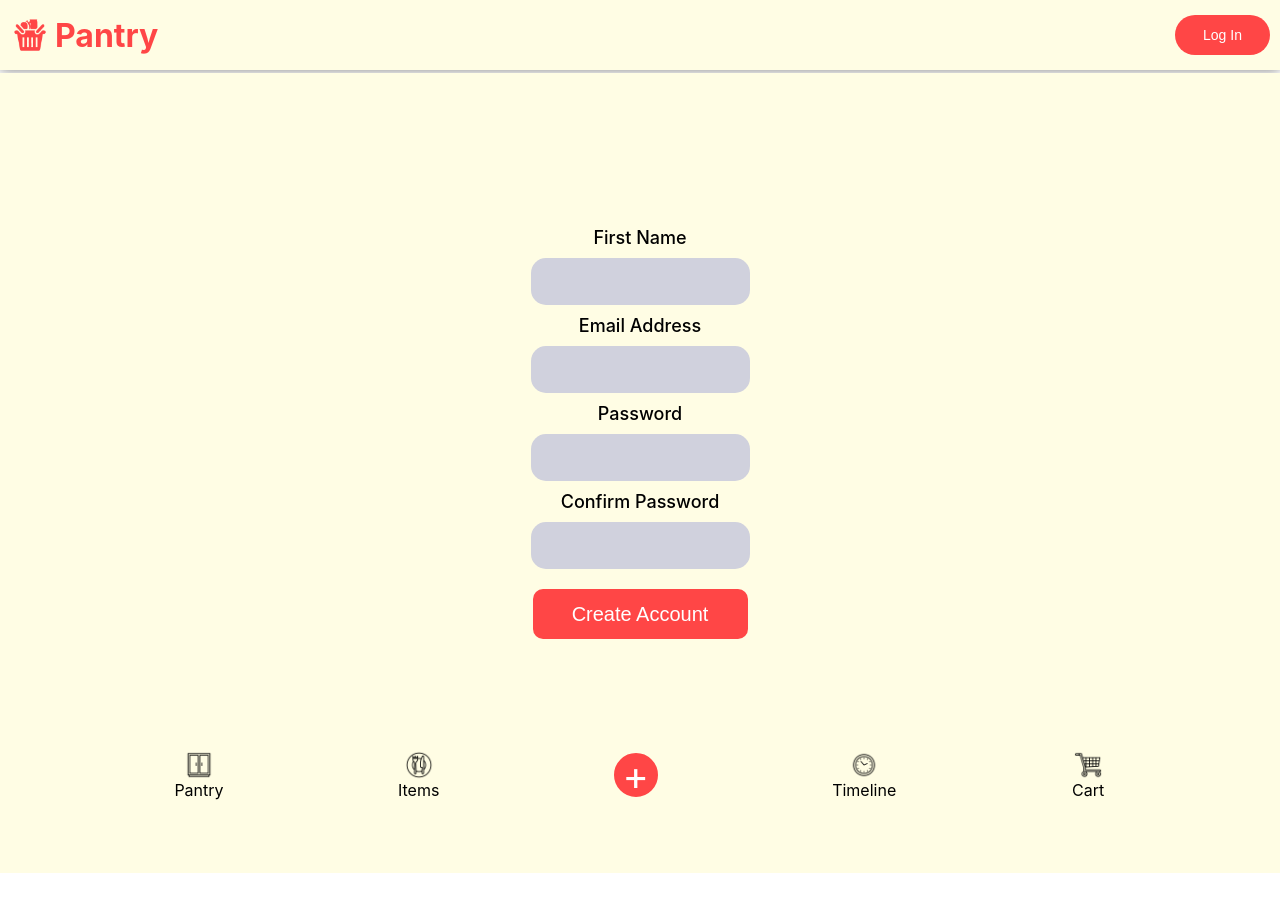
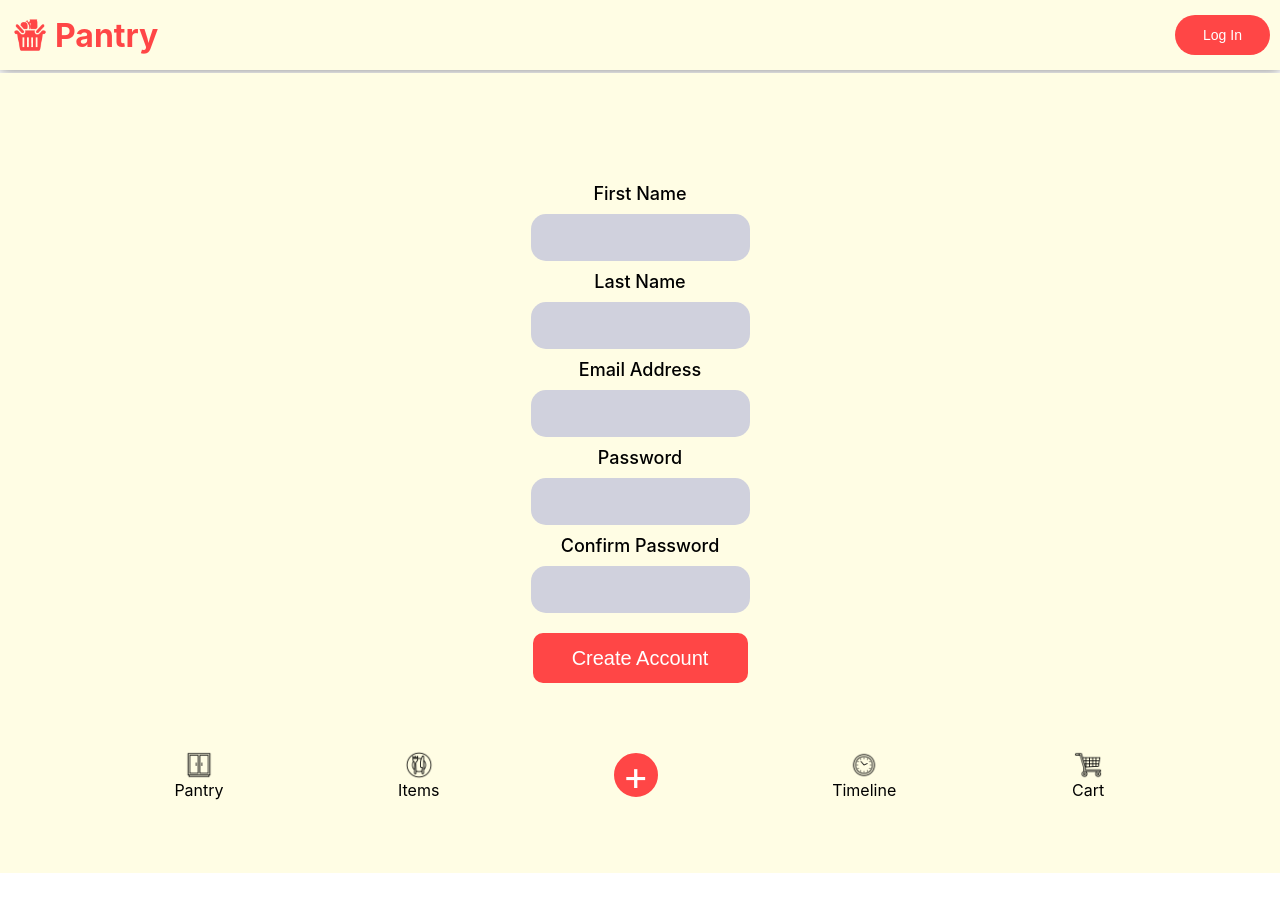
Before and after one commit to pantry-bauele/pantry-react, a React (Create React App) app: page /createAccount in a window 1280 px wide. Shown: the top 912 px of the page. Built offline with nearby package versions, Linux system fonts and the light colour scheme; no server answers.

Commit message:
Add field for last name during account creation

```diff
--- a/src/routes/CreateAccount.tsx
+++ b/src/routes/CreateAccount.tsx
@@ -16,6 +16,7 @@ import { serverSingleton } from "../api/ServerAPI";
 
 export default function CreateAccount() {
   const [firstName, setFirstName] = useState("");
+  const [lastName, setLastName] = useState("");
   const [email, setEmail] = useState("");
   const [password, setPassword] = useState("");
   const [confirmPassword, setConfirmPassword] = useState("");
@@ -26,7 +27,7 @@ export default function CreateAccount() {
   const createAccount = async () => {
     let error = 0;
 
-    if (firstName.length === 0) {
+    if (firstName.length === 0 || lastName.length === 0) {
       error = 1;
     } else if (email.length === 0) {
       error = 2;
@@ -46,7 +47,7 @@ export default function CreateAccount() {
     let accountCreator = new AccountCreator();
     let errorCode = await accountCreator.createAccount(
       firstName,
-      "NULL",
+      lastName,
       email,
       password
     );
@@ -70,7 +71,7 @@ export default function CreateAccount() {
 
     switch (accountError) {
       case 1:
-        errorMessage = "Please enter a name.";
+        errorMessage = "Please enter your first and last name.";
         break;
       case 2:
         errorMessage = "Please enter an email address.";
@@ -109,6 +110,9 @@ export default function CreateAccount() {
 
     if (name === "firstname") {
       setFirstName(target.value);
+    }
+    if (name === "lastname") {
+      setLastName(target.value);
     } else if (name === "email") {
       setEmail(target.value);
     } else if (name === "password") {
@@ -126,6 +130,12 @@ export default function CreateAccount() {
           name="firstname"
           orientation="vertical"
           label="First Name"
+          onChange={handleChange}
+        />
+        <FormField
+          name="lastname"
+          orientation="vertical"
+          label="Last Name"
           onChange={handleChange}
         />
         <FormField
```
